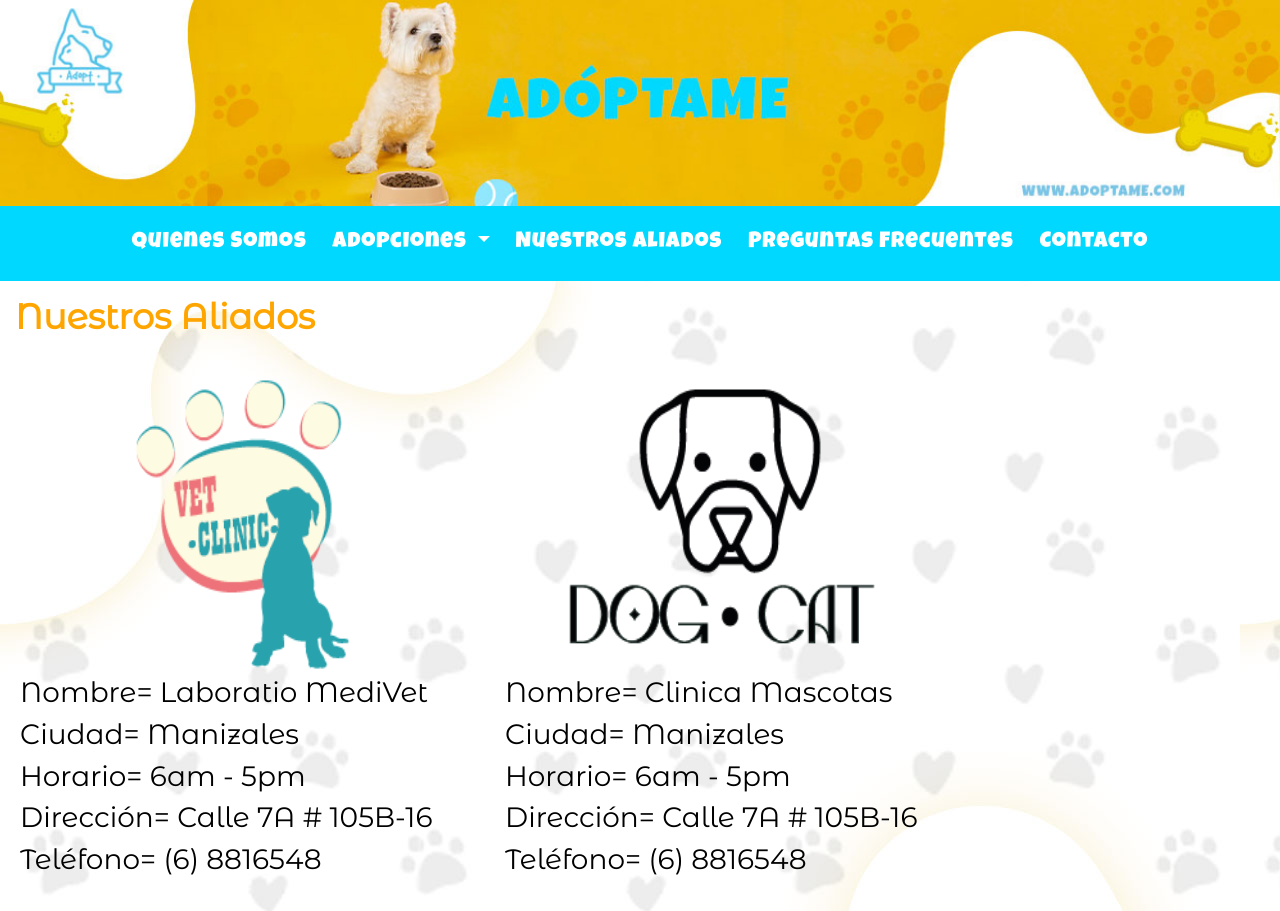
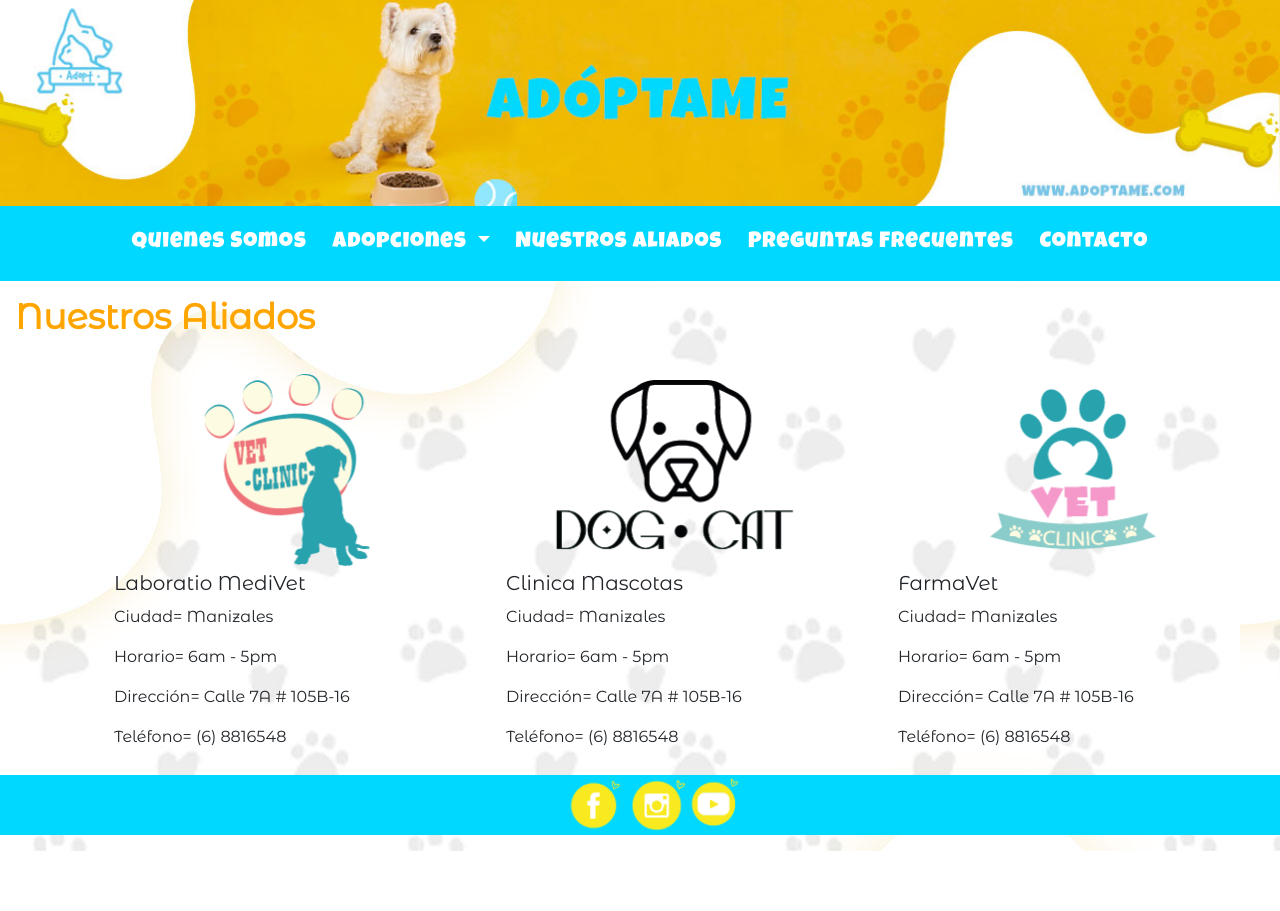
Before and after one commit to mariaalejandralopez/adoptame, a plain HTML site: page paginas/nuestros-aliados.html in a window 1280 px wide. Shown: the top 911 px of the page. After the commit the page ends 851 px from the top, so only its background shows below. Drawn offline with nearby package versions, Linux system fonts and the light colour scheme.

Commit message:
Agregando card con bootstarp a nuestros aliados

```diff
--- a/paginas/nuestros-aliados.html
+++ b/paginas/nuestros-aliados.html
@@ -66,37 +66,35 @@
 		</section>
 
 		<!-- Seccion Gatos en adopcion -->
-		<section class="main__aliadosDetalle">
-			<div class="main__aliadosDetalle__item">
-				<img src="../imagenes/Asociado1.png" alt="Asociado 1">
-				<div class="main__aliadosDetalle__item__texto">
-					<h3>Nombre= Laboratio MediVet</h3>
-					<h3>Ciudad= Manizales</h3>
-					<h3>Horario= 6am - 5pm</h3>
-					<h3>Dirección= Calle 7A # 105B-16</h3>
-					<h3>Teléfono= (6) 8816548</h3>
+		<section class="main__aliados">
+			<div class="adopciones_card mb-3" style="max-width: 18rem;">
+				<img src="../imagenes/Asociado1.png" class="card-img-top" alt="Asociado 1">
+				<div class="card-body">
+				  <h5 class="card-title">Laboratio MediVet</h5>
+				  <p class="card-text">Ciudad= Manizales</p>
+				  <p class="card-text">Horario= 6am - 5pm</p>
+				  <p class="card-text">Dirección= Calle 7A # 105B-16</p>
+				  <p class="card-text">Teléfono= (6) 8816548</p>
 				</div>
-			</div>
-
-			<div class="main__aliadosDetalle__item">
-				<img src="../imagenes/Asociado2.png" alt="Asociado 2">
-				<div class="main__aliadosDetalle__item__texto">
-					<h3>Nombre= Clinica Mascotas</h3>
-					<h3>Ciudad= Manizales</h3>
-					<h3>Horario= 6am - 5pm</h3>
-					<h3>Dirección= Calle 7A # 105B-16</h3>
-					<h3>Teléfono= (6) 8816548</h3>
+			  </div>
+			  <div class="adopciones_card" style="width: 18rem;">
+				<img src="../imagenes/Asociado2.png" class="card-img-top" alt="Asociado 2">
+				<div class="card-body">
+				  <h5 class="card-title">Clinica Mascotas</h5>
+				  <p class="card-text">Ciudad= Manizales</p>
+				  <p class="card-text">Horario= 6am - 5pm</p>
+				  <p class="card-text">Dirección= Calle 7A # 105B-16</p>
+				  <p class="card-text">Teléfono= (6) 8816548</p>
 				</div>
-			</div>
-
-			<div class="main__aliadosDetalle__item">
-				<img src="../imagenes/Asociado3.png" alt="Asociado 3">
-				<div class="main__aliadosDetalle__item__texto">
-					<h3>Nombre= FarmaVet</h3>
-					<h3>Ciudad= Manizales</h3>
-					<h3>Horario= 6am - 5pm</h3>
-					<h3>Dirección= Calle 7A # 105B-16</h3>
-					<h3>Teléfono= (6) 8816548</h3>
+			  </div>
+			  <div class="adopciones_card" style="width: 18rem;">
+				<img src="../imagenes/Asociado3.png" class="card-img-top" alt="Asociado 3">
+				<div class="card-body">
+				  <h5 class="card-title">FarmaVet</h5>
+				  <p class="card-text">Ciudad= Manizales</p>
+				  <p class="card-text">Horario= 6am - 5pm</p>
+				  <p class="card-text">Dirección= Calle 7A # 105B-16</p>
+				  <p class="card-text">Teléfono= (6) 8816548</p>
 				</div>
 			</div>
 		</section>
--- a/style.css
+++ b/style.css
@@ -205,27 +205,15 @@
 .adopciones_card{
     padding: 10px;
 }
+.card-title{
+    padding-bottom: 10px;
+}
+/* ------- CSS Main Nuestros Aliados ------ */
 
-/* ------- CSS Main Nuestros Aliados ------ */
-.main__aliadosDetalle__item img{
-    width: 450px;
-    height: 300px;
-}
-
-.main__aliadosDetalle{
+.main__aliados{
     display: flex;
     flex-direction:row;
     flex-wrap: wrap;
-}
-
-.main__aliadosDetalle__item{
-    padding: 15px;
-    margin-left: 5px;
-}
-.main__aliadosDetalle__item__texto{
-    font-family: 'Montserrat Alternates', sans-serif;
-    color: black;
-    font-size: 16px;
 }
 
 /* ------- CSS Main Preguntas Frecuentes ------ */
```
